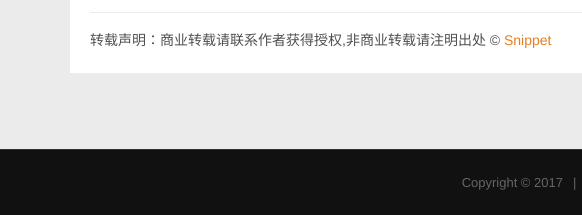
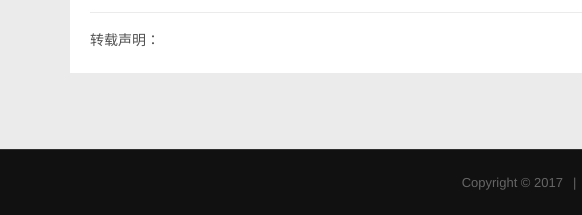
Before and after one commit to gaofei3906/gaofei3906.github.io, a plain HTML site: page 2018/12/02/JavaScript字符串常用方法/index.html in a window 1280 px wide. Shown: the part 5032-5247 px from the top of the page, 0-582 px from the left. Drawn offline with Linux system fonts and the light colour scheme; files whose address does not match are found by name.

Commit message:
Site updated: 2018-12-02 14:06:23

```diff
--- a/2018/12/02/JavaScript字符串常用方法/index.html
+++ b/2018/12/02/JavaScript字符串常用方法/index.html
@@ -258,7 +258,7 @@
     <div class="post-footer">
         <div>
 
-                转载声明：商业转载请联系作者获得授权,非商业转载请注明出处 © <a href="" target="_blank">Snippet</a>
+                转载声明：
 
         </div>
         <div>
```
Also changed, not shown: 2018/12/02/JavaScript数组常用方法/index.html (+1 -1 lines).
